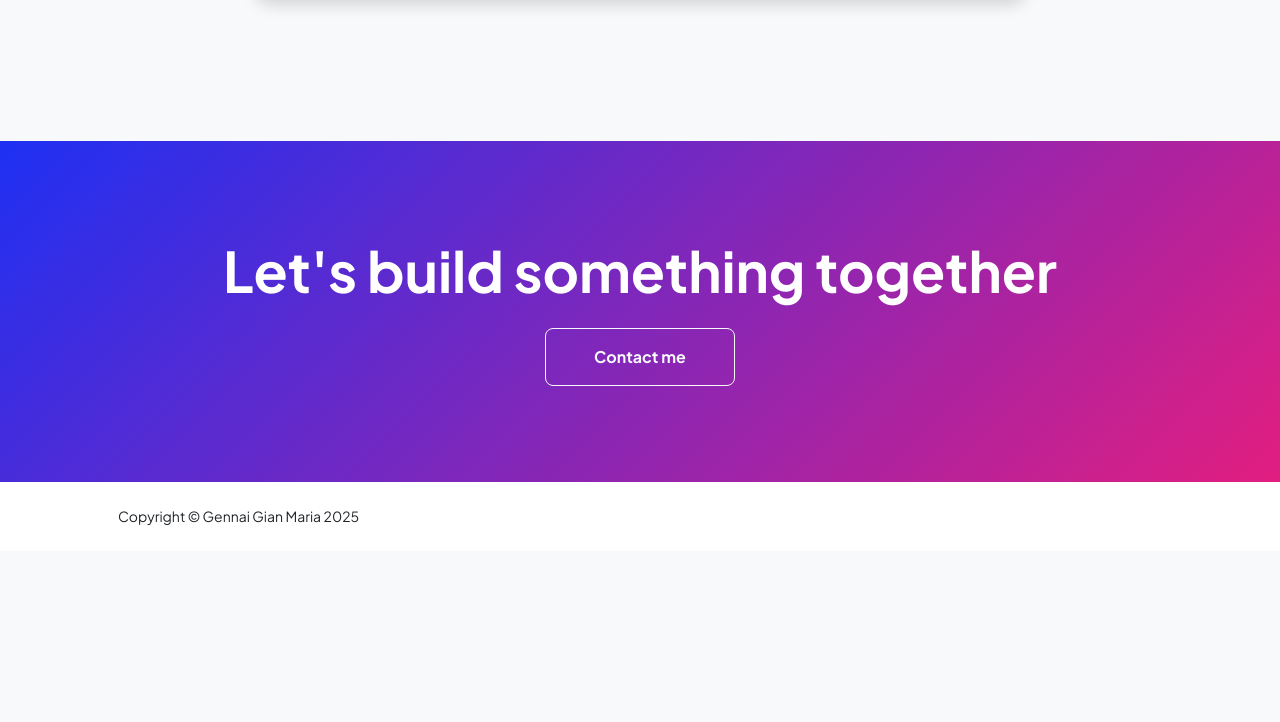
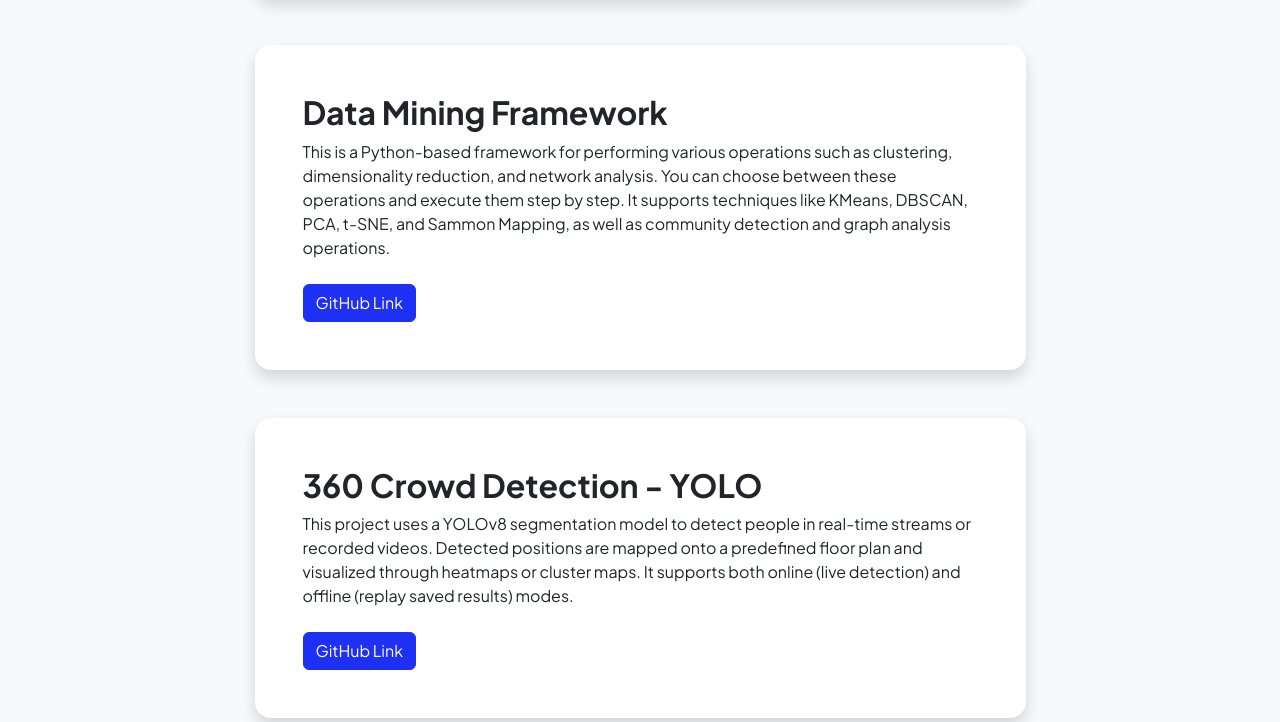
Before and after one commit to GennaiG00/MyPage, a plain HTML site: page projects.html in a window 1280 px wide. Shown: the part 2958-3680 px from the top of the page. Before the commit the page ends 3509 px from the top, so only its background shows below. Drawn offline with nearby package versions, Linux system fonts and the light colour scheme.

Commit message:
Update projects.html

```diff
--- a/projects.html
+++ b/projects.html
@@ -143,6 +143,30 @@
                                     </div>
                                 </div>
                             </div>
+                            <div class="card overflow-hidden shadow rounded-4 border-0 mb-5">
+                                <div class="card-body p-0">
+                                    <div class="d-flex align-items-center">
+                                        <div class="p-5">
+                                            <h2 class="fw-bolder">Data Mining Framework</h2>
+                                            <p>This is a Python-based framework for performing various operations such as clustering, dimensionality reduction, and network analysis. You can choose between these operations and execute them step by step. It supports techniques like KMeans, DBSCAN, PCA, t-SNE, and Sammon Mapping, as well as community detection and graph analysis operations.</p>
+                                            <a href="https://github.com/GennaiG00/Framework.git" download class="btn btn-primary mt-2">GitHub Link</a>
+                                        </div>
+                                    </div>
+                                </div>
+                            </div>
+                            <div class="card overflow-hidden shadow rounded-4 border-0 mb-5">
+                                <div class="card-body p-0">
+                                    <div class="d-flex align-items-center">
+                                        <div class="p-5">
+                                            <h2 class="fw-bolder">360 Crowd Detection - YOLO</h2>
+                                            <p>This project uses a YOLOv8 segmentation model to detect people in real-time streams or recorded videos.
+                                                Detected positions are mapped onto a predefined floor plan and visualized through heatmaps or cluster maps.
+                                                It supports both online (live detection) and offline (replay saved results) modes.</p>
+                                            <a href="https://github.com/GennaiG00/360-Crowd-Detection.git" download class="btn btn-primary mt-2">GitHub Link</a>
+                                        </div>
+                                    </div>
+                                </div>
+                            </div>
                         </div>
                     </div>
                 </div>
```
